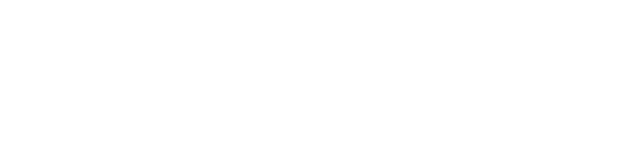
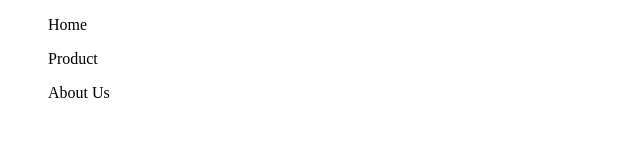
Before and after one commit to ahmed-at-github/teamCollab, a plain HTML site: page index.html in a window 1280 px wide. Shown: the whole page, without its empty margins (0-640 px from the left). Drawn offline with Linux system fonts and the light colour scheme.

Commit message:
Navbar added

```diff
--- a/index.html
+++ b/index.html
@@ -1,11 +1,22 @@
 <!DOCTYPE html>
 <html lang="en">
+
 <head>
     <meta charset="UTF-8">
     <meta name="viewport" content="width=device-width, initial-scale=1.0">
     <title>Document</title>
 </head>
+
 <body>
+    <header>
+        <nav>
+            <ul>Home</ul>
+            <ul>Product</ul>
+            <ul>About Us</ul>
+        </nav>
+    </header>
+    <main></main>
+    <footer></footer>
+</body>
 
-</body>
 </html>
```
